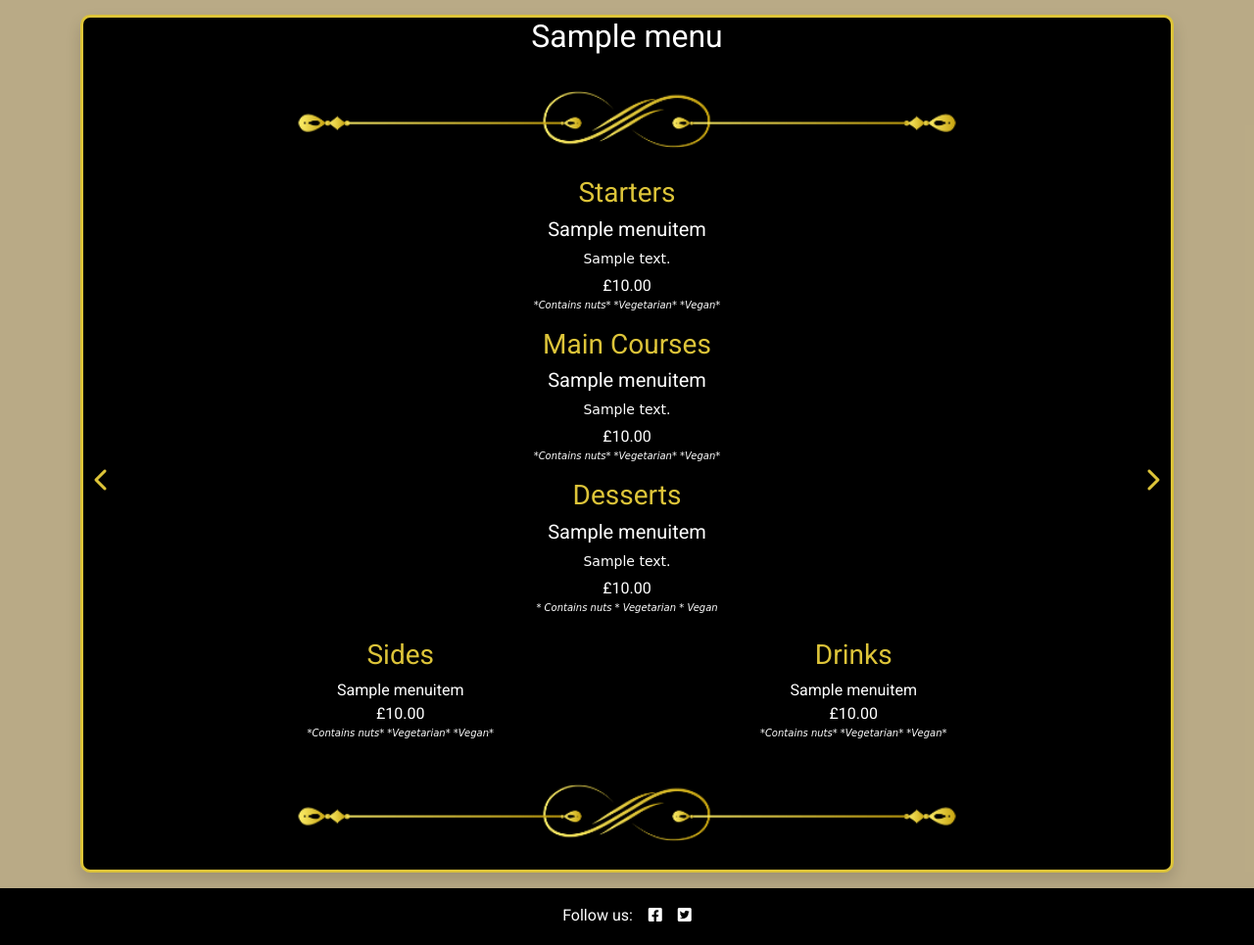
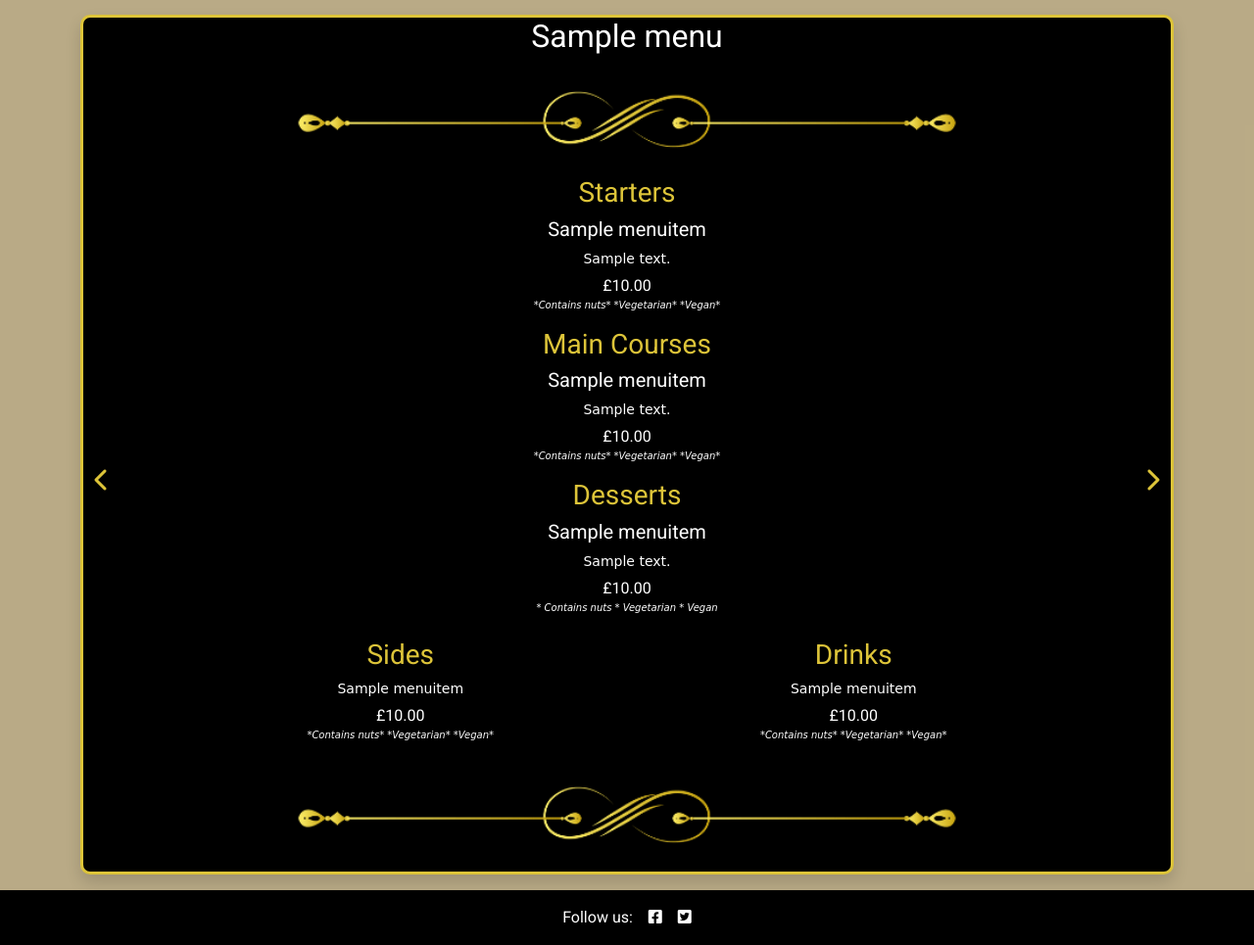
Before and after one commit to Gareth-McGirr/Portfolio-Project-4-SizzleAndSteak, a Django app: page /menu/menus/ in a window 1280 px wide. Shown: the part 127-1092 px from the top of the page at 98% size. Before the commit the page ends 1068 px from the top, so only its background shows below. Run offline with Django 4.2, Linux system fonts and the light colour scheme; tables that the repository leaves empty hold one stand-in row (values such as "Sample post"); some libraries are stand-ins or nearby versions.

Commit message:
Fix: Icrease font size on sides and deserts

```diff
--- a/menu/templates/menu/menus.html
+++ b/menu/templates/menu/menus.html
@@ -87,7 +87,7 @@
                 <div class="sides mt-2">
                     <h3>Sides</h3>
                     {% for item in menu.sides.all %}
-                    <span>{{ item.name }}</span>
+                    <span class="m-text">{{ item.name }}</span>
                     <span>£{{ item.price|floatformat:2 }}</span>
                     <p class="sm-text">
                     {% if item.contains_nuts %}
@@ -105,7 +105,7 @@
                 <div class="drinks mt-2">
                     <h3>Drinks</h3>
                     {% for item in menu.drinks.all %}
-                    <span>{{ item.name }}</span>
+                    <span class="m-text">{{ item.name }}</span>
                     <span>£{{ item.price|floatformat:2 }}</span>
                     <p class="sm-text">
                     {% if item.contains_nuts %}
```
